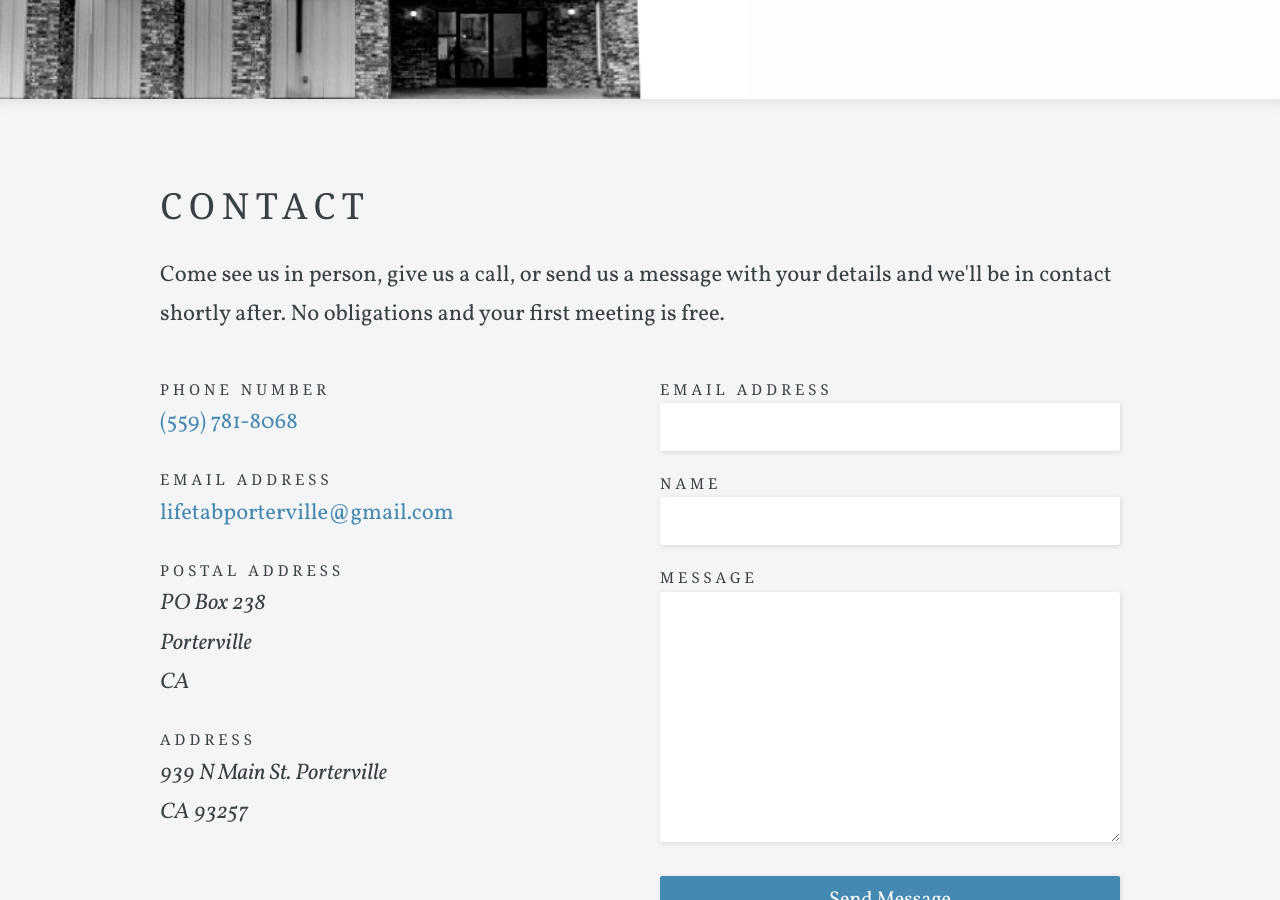
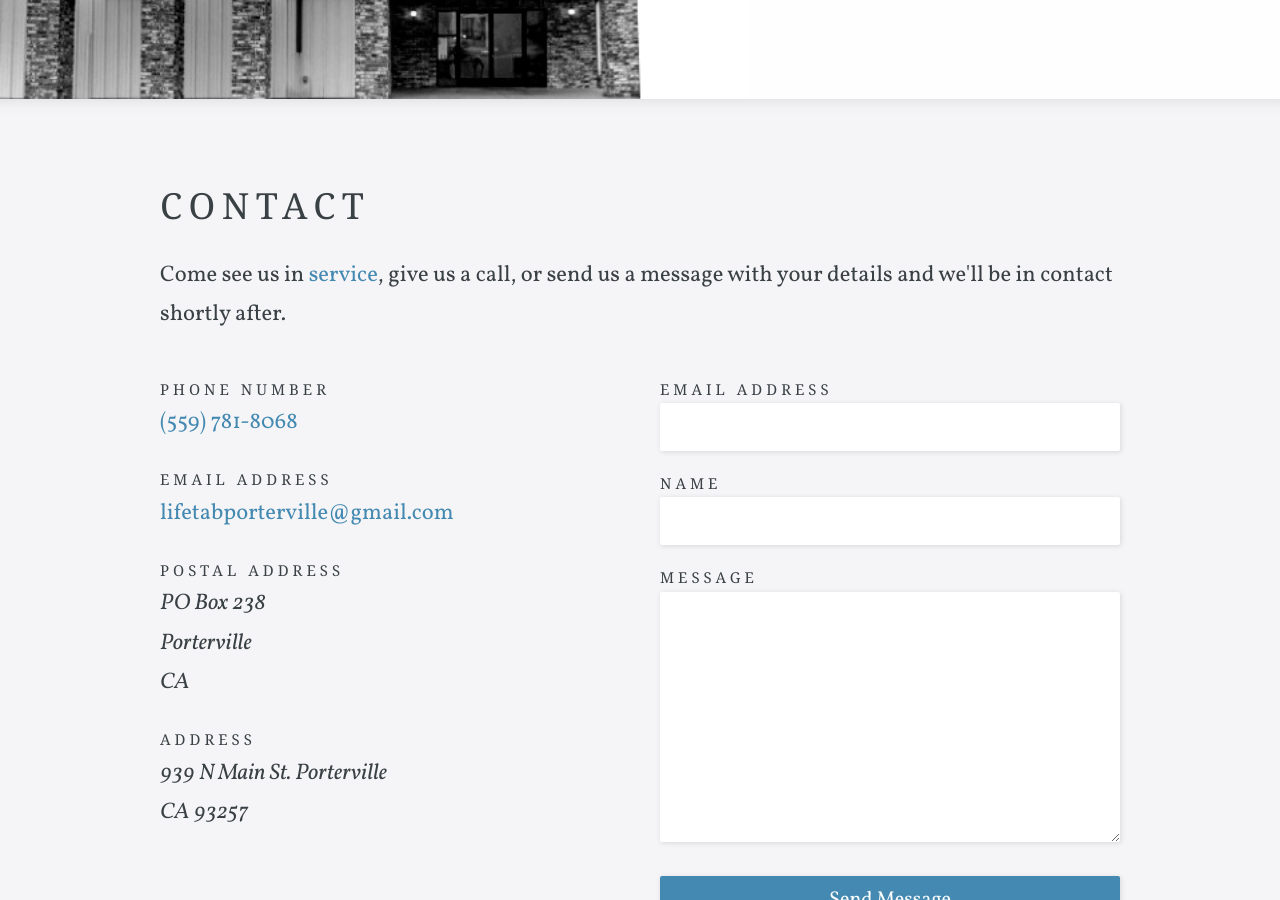
Before and after one commit to lifetabernacle/lifetabernacle.github.io, a Jekyll site: the page built from contact.html, in a window 1280 px wide and 900 px high, scrolled down 321 px. Built offline with Jekyll 4.4.1, drawn with Linux system fonts in a browser that asks for light colours; some web fonts are replaced.

Commit message:
Updated 'contact.html' via CloudCannon

```diff
--- a/contact.html
+++ b/contact.html
@@ -12,8 +12,8 @@ map:
 ---
 
 <p class="editable">
-	Come see us in person, give us a call, or send us a message with your details and we'll be in contact shortly after. No obligations and your first meeting is free.
-</p>
+		Come see us in <a href="/new/services/">service</a>, give us a call, or send us a message with your details and we'll be in contact shortly after.
+	</p>
 
 <div class="columns">
 	<div class="column">
@@ -34,18 +34,18 @@ map:
 	<div class="column">
 		<form method="post" action="/contact-success.html">
 			<label for="email_address">Email Address</label>
-			<input id="email_address"type="text" name="email">
+			<input id="email_address" type="text" name="email" />
 
 			<label for="name">Name</label>
-			<input id="name" type="text" name="name">
+			<input id="name" type="text" name="name" />
 
 			<label for="message">Message</label>
 			<textarea id="message" name="message"></textarea>
 
-			<input type="hidden" name="_to" value="{{ site.data.company.contact_email_address }}">
-			<input type="text" name="_gotcha" style="display: none;">
+			<input type="hidden" name="_to" value="{{ site.data.company.contact_email_address }}" />
+			<input type="text" name="_gotcha" style="display: none;" />
 
-			<input type="submit" value="Send Message">
+			<input type="submit" value="Send Message" />
 		</form>
 	</div>
 </div>
```
